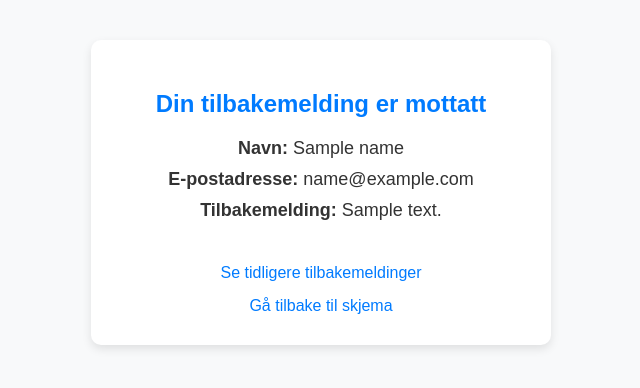
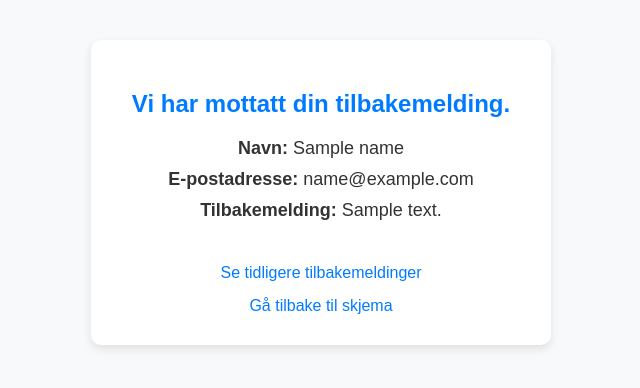
Before and after one commit to AdriatikIMB/Case_oppgave, a Flask app: template templates/result.html in a window 1280 px wide. Shown: the top 388 px of the page, without its empty margins (319-959 px from the left). Run offline with Flask 3, Linux system fonts and the light colour scheme; the template is opened without the code that fills it: most values are stand-ins (such as "Sample title", 1, 10 or a date in 2020).

Commit message:
Bedre overskrift

```diff
--- a/templates/result.html
+++ b/templates/result.html
@@ -8,7 +8,7 @@
 </head>
 <body>
     <div class="result-container">
-        <h2>Din tilbakemelding er mottatt</h2>
+        <h2>Vi har mottatt din tilbakemelding.</h2>
         <p><strong>Navn:</strong> {{ name }}</p>
         <p><strong>E-postadresse:</strong> {{ email }}</p>
         <p><strong>Tilbakemelding:</strong> {{ message }}</p>
```
Also changed, not shown: tilbakemeldinger.db.
